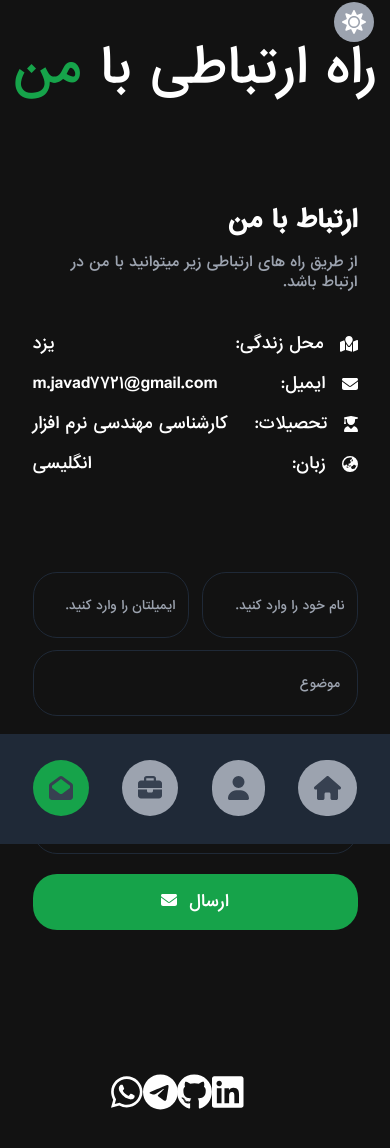
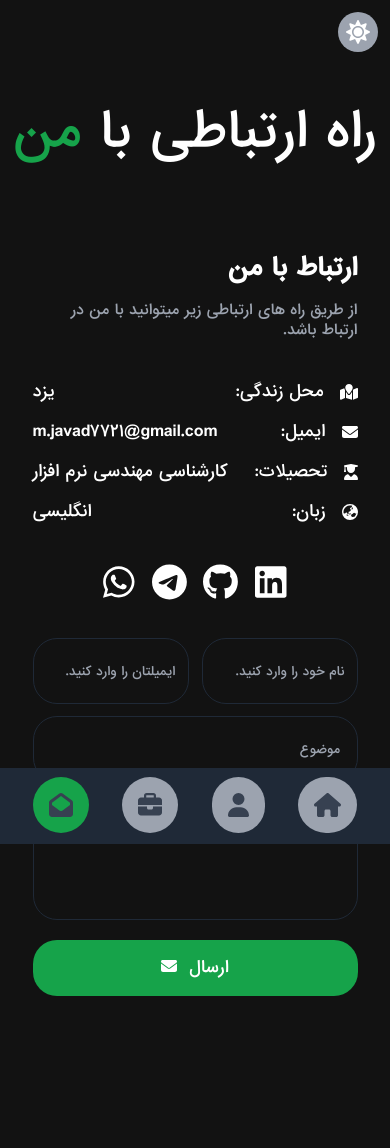
Before and after one commit to m-javad7/Portfolio-next, a Next.js app: page /contact in a window 390 px wide. Shown: the top 1148 px of the page. After the commit the page ends 1108 px from the top, so only its background shows below. Built offline with nearby package versions, Linux system fonts and the light colour scheme.

Commit message:
fix:responsive

```diff
--- a/app/about/page.js
+++ b/app/about/page.js
@@ -1,31 +1,17 @@
-import { BtnDownload } from "@/components/about/BtnDownload";
-import { Experience } from "@/components/about/Experience";
+
 import { Skills } from "@/components/about/Skills";
 import { WorkExperience } from "@/components/about/WorkExperience";
 import { getLocalData } from "@/lib/localdata";
+import {AboutText} from "@/components/about/AboutText";
 
 const About = async () => {
   const data = await getLocalData();
 
   return (
-    <div>
-      <h1 className="text-center mt-11 text-5xl md:text-6xl">درباره <span className="text-green-600">من</span></h1>
-      <div className="flex flex-col md:flex-row p-10 md:pr-28 mt-12">
-        <div className="w-full md:w-1/2">
-          <h3>خلاصه فعالیت های من</h3>
-          <p className="mt-5 text-sm leading-6">
-              در این صفحه می توانید خلاصه ای از فعالیت ها و مهارت های من را در این مدت مشاهده کنید، من سعی در بهبود و توسعه این مهارت ها با تلاش و پشتکار فراوان هستم و امیدوارم هرروز چیزهای تازه یاد بگیرم و معلومات و دانشم اضاف کنم.
-          </p>
-          <div className="text-center mt-16">
-          <BtnDownload/>
-          </div>
-        </div>
-        <div className="md:w-1/2 pr-5 mt-12">
-        <Experience data={data}/>
-        </div>
-      </div>
-      <Skills data={data}/>
-      <WorkExperience data={data}/>
+    <div className="mb-32">
+        <AboutText data={data}/>
+        <Skills data={data}/>
+        <WorkExperience data={data}/>
     </div>
   );
 };
--- a/app/contact/page.js
+++ b/app/contact/page.js
@@ -1,16 +1,14 @@
 import { Communicate } from "@/components/contact/Communicate ";
 import { ContactMe } from "@/components/contact/ContactMe";
-import { Social } from "@/components/contact/Social";
 import { getLocalData } from "@/lib/localdata";
 
 const Contact = async() =>{
   const data = await getLocalData();
     return (
-      <div>
+      <>
         <ContactMe/>
-        <Communicate/>
-        <Social data={data}/>
-      </div>
+        <Communicate data={data}/>
+      </>
     )
   }
   export default Contact;
--- a/app/project/page.js
+++ b/app/project/page.js
@@ -6,7 +6,7 @@ const Project = async () => {
 const data = await getLocalData();
 
     return (
-      <div className="flex flex-col items-center">
+      <div className="flex flex-col items-center mb-16">
         <MyPortfolio/>
         <Portfolio data={data}/>
       </div>
--- a/components/DarkMode.jsx
+++ b/components/DarkMode.jsx
@@ -18,7 +18,7 @@ const DarkModeButton = () => {
   }
 
   return (
-      <button className='right-4 bottom-[95%] md:bottom-10 text-2xl fixed rounded-full bg-gray-400 p-2' onClick={e => theme === 'dark' ? setTheme('light') : setTheme('dark')}>
+      <button className='m-3 md:m-0 text-2xl md:fixed md:right-4 md:bottom-10 rounded-full bg-gray-400 p-2' onClick={e => theme === 'dark' ? setTheme('light') : setTheme('dark')}>
         {theme === 'dark' ? <FaSun /> : <FaMoon />}
       </button>
   );
--- a/components/contact/Communicate .jsx
+++ b/components/contact/Communicate .jsx
@@ -1,11 +1,15 @@
 import { ContactInput } from "./ContactInput";
 import { ContactText } from "./ContactText";
+import {Social} from "@/components/contact/Social";
 
-export const Communicate = () => {
+export const Communicate = ({data}) => {
   return (
-    <div className="w-5/6 mx-auto mt-28 flex flex-col md:flex-row">
+    <div className="w-5/6 mx-auto mt-24 flex flex-col lg:justify-evenly md:items-center lg:flex-row">
+        <div className="flex flex-col">
             <ContactText/>
-            <ContactInput/>
+            <Social data={data}/>
+        </div>
+        <ContactInput/>
     </div>
   );
 };
--- a/components/contact/ContactInput.jsx
+++ b/components/contact/ContactInput.jsx
@@ -3,7 +3,7 @@ import { FontAwesomeIcon } from "@fortawesome/react-fontawesome"
 
 export const ContactInput = () =>{
     return(
-       <div className="md:w-1/2 flex flex-col justify-center items-center my-24 md:my-0">
+       <div className="lg:w-1/2 flex flex-col justify-center items-center mb-28 mt-8 lg:my-0">
          <form action="" className="">
         <div className="flex justify-between">
             <input type="text" className="rounded-3xl px-3 py-5 outline-none  border border-gray-800 placeholder:text-xs w-[48%]" required placeholder="نام خود را وارد کنید."/>
--- a/components/contact/ContactText.jsx
+++ b/components/contact/ContactText.jsx
@@ -8,7 +8,7 @@ import {
 
 export const ContactText = () =>{
     return(
-        <div className="md:w-1/2">
+        <div>
               <h3 className="text-2xl font-bold">ارتباط با من</h3>
       <h3 className="text-sm text-gray-400 mt-4">
         از طریق راه های ارتباطی زیر میتوانید با من در ارتباط باشد.
--- a/components/contact/Social.jsx
+++ b/components/contact/Social.jsx
@@ -6,10 +6,10 @@ export const Social = ({ data }) => {
   const info = data.information;
 
   return (
-    <div className="flex justify-center my-12">
+    <div className="flex justify-center mt-10">
       {info.map(({ social }) => (
         social.map(({ linkedin,telegeram,github,whatsapp },index) => (
-          <div className="w-1/4 text-4xl flex justify-evenly" key={index}>
+          <div className="w-4/6 text-4xl  flex justify-evenly " key={index}>
           <Link target="_blank" key={linkedin} href={linkedin}>
                 <FontAwesomeIcon icon={faLinkedin} className="hover:text-blue-500"/>
             </Link>
--- a/components/mainpage/Cardpic.jsx
+++ b/components/mainpage/Cardpic.jsx
@@ -3,14 +3,14 @@ import javad from "@/public/assests/Images/a.jpg";
 import { Shape } from "./Shape";
 export const Cardpic = () => {
   return (
-    <div className="mt-8 mb-12">
+    <div>
       <Shape />
       <Image
         src={javad}
         alt="m.javad"
         width={450}
         height={450}
-        className="rounded-[3.5rem] lg:rounded-xl md:grayscale hover:filter-none hover:transition-all hover:duration-300 hover:ease-in-out md:p-12 lg:mr-7 lg:p-0 xl:mr-10"
+        className="rounded-[3.5rem] lg:rounded-xl md:grayscale hover:filter-none hover:transition-all hover:duration-300 hover:ease-in-out mb-24 md:mb-0 md:p-12 lg:mr-7 lg:p-0 xl:mr-10"
       />
     </div>
   );
--- a/components/mainpage/About.jsx
+++ b/components/mainpage/Mainpage.jsx
@@ -1,10 +1,12 @@
 
 import Link from "next/link"
+import {faVcard} from "@fortawesome/free-solid-svg-icons";
+import { FontAwesomeIcon } from "@fortawesome/react-fontawesome";
 
-export const About =()=>{
+export const Mainpage =()=>{
 
     return(
-        <div className="w-3/4 md:w-1/2 xl:mr-12 xl:mt-10">
+        <div className="w-3/4 md:w-1/2 xl:mr-12 mt-10">
            <div className="mt-12 md:mt-0 w-11/12 mx-auto">
            <h1 className="text-3xl xl:text-4xl md:text-2xl flex flex-col text-center mb-10 ">
              سلام،من
@@ -14,11 +16,12 @@ export const About =()=>{
             <h3 className="pt-10 text-sm md:pr-20 xl:mr-14 leading-6">
                 من از اسفندماه 1401 (بعد از سربازی) شروع به یادگیری فرانت اند با شرکت در دوره بوت کمپ <Link href="https://daneshkar.net" target="_blank" className="text-blue-300">دانشکار</Link> کردم و در این بوتکمپ مباحثی همچون  UI, React, Next, Redux, Git, Tailwind, JavaScript, Responsive را یاد گرفتم.
             </h3>
-            <div className="my-12 text-center xl:mt-24">
-                <Link href="./about" className="rounded-full border border-green-600 p-4 hover:bg-green-600">
+            <span className=" md:w-3/5 xl:w-1/3 mx-auto my-12 flex items-center justify-between xl:mt-24 rounded-full border border-green-600 hover:bg-green-600">
+                <FontAwesomeIcon icon={faVcard} className="rounded-full p-5 bg-green-600"/>
+                <Link href="./about" className="ml-8">
                     مشاهده رزومه
                 </Link>
-            </div>
+            </span>
            </div>
         </div>
     )
--- a/components/nav/Nav.jsx
+++ b/components/nav/Nav.jsx
@@ -13,7 +13,7 @@ export const Nav = () => {
     const  pathname  = usePathname();
 
   return (
-    <div className="w-full h-[13vh] flex items-center justify-center fixed top-auto bottom-0 left-1/2 translate-x-[-50%] bg-gray-800 md:h-screen md:z-10 md:top-1/2 md:left-auto md:flex-col md:-translate-y-1/2 md:w-auto md:bg-transparent ">
+    <div className="w-full h-[9vh] flex items-center justify-center fixed top-auto bottom-0 left-1/2 translate-x-[-50%] bg-gray-800 md:h-[75vh] md:z-10 md:top-1/2 md:left-auto md:flex-col md:-translate-y-1/2 md:w-auto md:bg-transparent ">
       <div className="w-full flex justify-evenly md:flex-col md:h-[60vh]">
         <Link href="/">
           <FontAwesomeIcon
--- a/components/proj/Portfolio.jsx
+++ b/components/proj/Portfolio.jsx
@@ -1,5 +1,4 @@
-import { faAnchor, fagithub } from "@fortawesome/free-solid-svg-icons";
-import { FontAwesomeIcon } from "@fortawesome/react-fontawesome";
+
 import Image from "next/image";
 import { LinkPortolio } from "./LinkPortfolio";
 
@@ -11,8 +10,8 @@ export const Portfolio = ({data}) => {
             {info.map(({portfolio}) => {
                 return portfolio.map(({id,pic,name,git, vercel, lang }) => {
                     return (
-                        <div key={id} className="relative mt-6 mx-4  border border-gray-800 rounded-2xl">
-                            <img src={pic} alt={name} className="rounded-2xl w-[350px] h-[280px]"/>
+                        <div key={id} className="relative mt-6 mx-4  border border-gray-800 rounded-2xl  transition-shadow duration-300 ease-in-out shadow-lg hover:shadow-black/30">
+                            <Image src={pic} alt={name} width={1} height={1} className="rounded-2xl w-full md:w-[275px] xl:w-[350px] h-full md:h-[250px]"/>
                             <LinkPortolio name={name} git={git} vercel={vercel} lang={lang}/>
                         </div>
                     );
```
